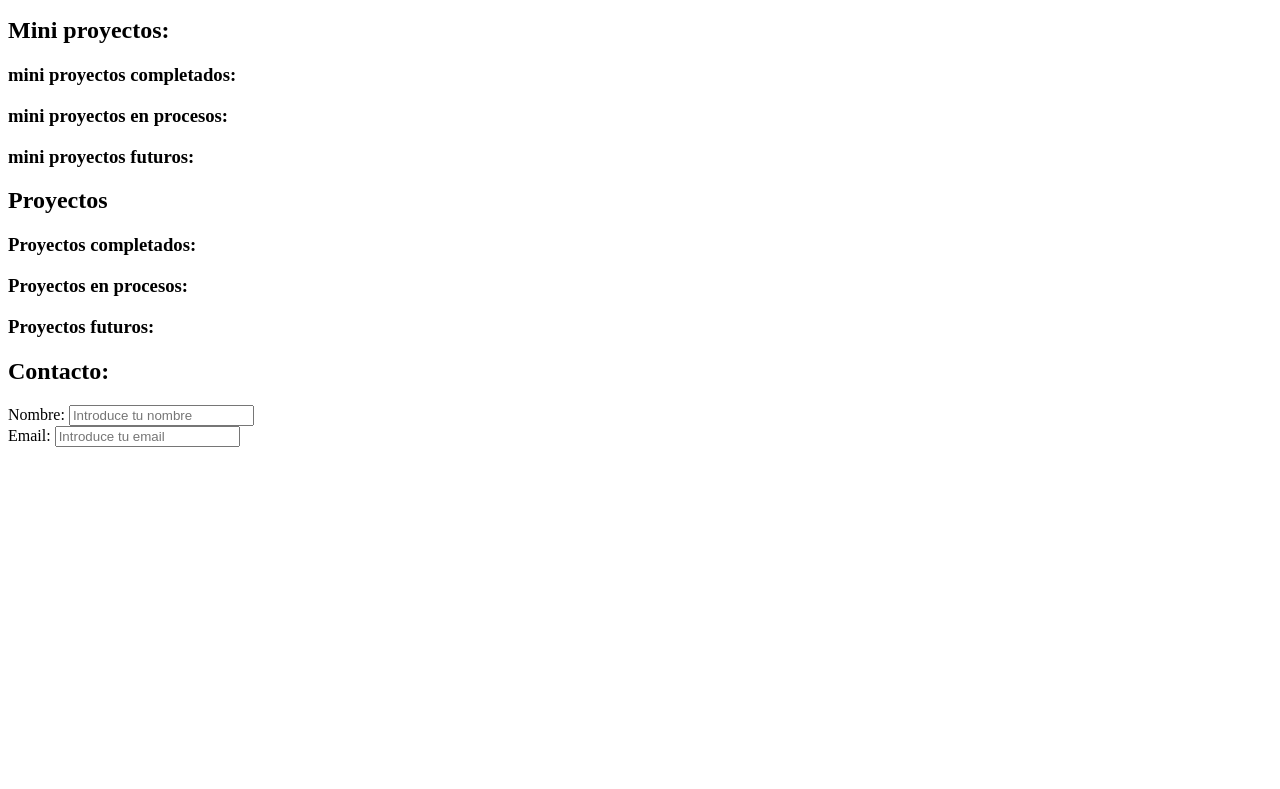
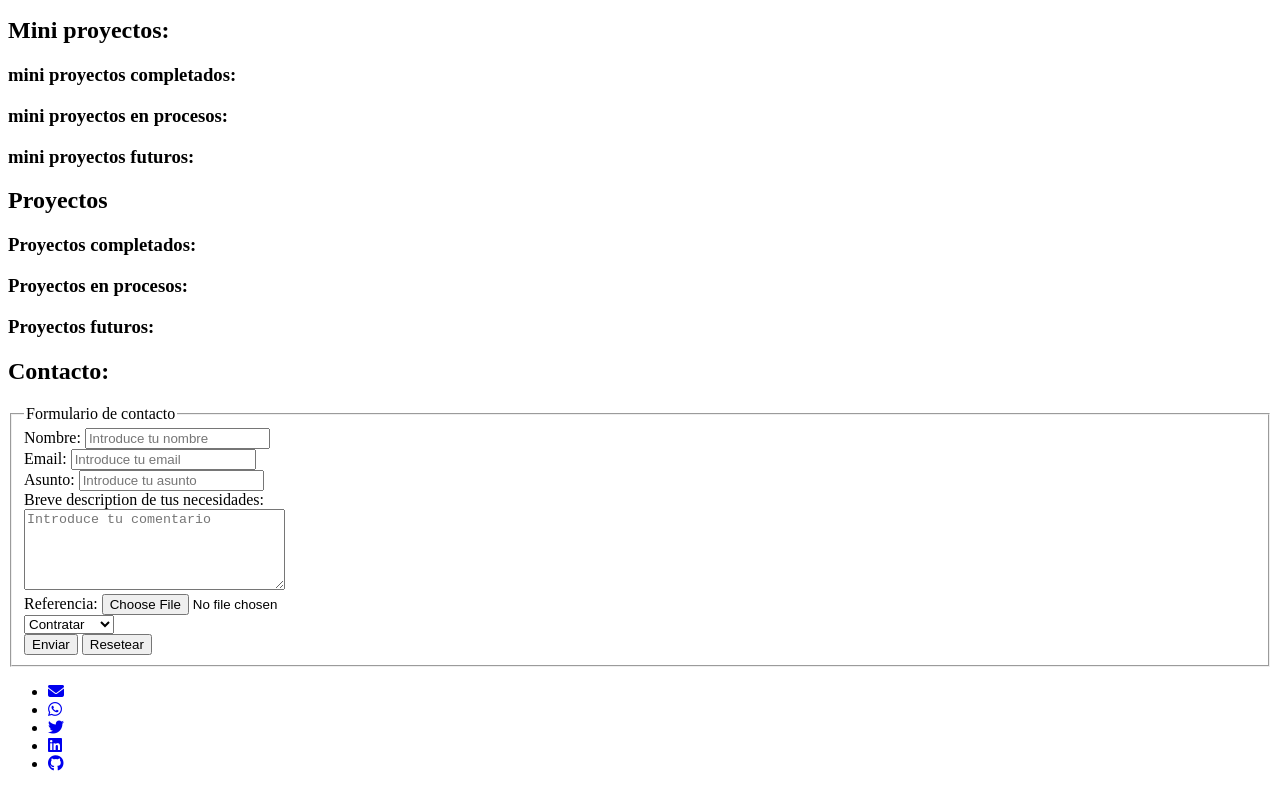
Before and after one commit to RyogIndieInc/diario-del-desarrollador, a plain HTML site: page index.html in a window 1280 px wide. Shown: the part 603-1392 px from the top of the page. Before the commit the page ends 1058 px from the top, so only its background shows below. Drawn offline with Linux system fonts and the light colour scheme.

Commit message:
Día 4: Formularios, validación HTML y mejoras de accesibilidad

```diff
--- a/index.html
+++ b/index.html
@@ -5,6 +5,7 @@
     <meta name="viewport" content="width=device-width, initial-scale=1.0">
     <meta name="description" content="Acompaña a Ryog, un desarrollador indie en su viaje hacia el dominio del desarrollo web full-stack, HTML, CSS, Git, y más.">
     <title>El Diario del Desarrollador | Mi camino como Full-Stack Dev</title>
+    <link rel="stylesheet" href="https://cdnjs.cloudflare.com/ajax/libs/font-awesome/6.5.0/css/all.min.css">
 </head>
 <body>
     <header>
@@ -57,14 +58,47 @@
     <footer>
         <section id="contacto">
             <h2>Contacto:</h2>
-            <form>
-                <label for="nombre">Nombre:</label>
-                <input type="text" id="nombre" placeholder="Introduce tu nombre">
-                <br>
-                <label for="email">Email:</label>
-                <input type="email" id="email" placeholder="Introduce tu email">
-            </form>
+            <fieldset title="formulario de contacto" lang="es">
+                <legend>Formulario de contacto</legend>
+                <form autocomplete="on">
+                    <label for="nombre">Nombre:</label>
+                    <input type="text" id="nombre" name="Nombre" title="nombre del usuario" placeholder="Introduce tu nombre" required>
+                    <br>
+                    <label for="email">Email:</label>
+                    <input type="email" id="email" name="Email" title="email del usuario" placeholder="Introduce tu email" required>
+                    <br>
+                    <label for="asunto">Asunto:</label>
+                    <input type="text" id="asunto" name="Asunto" title="asunto por el cual se contacta" placeholder="Introduce tu asunto" required>
+                    <br>
+                    <label for="comentario">Breve description de tus necesidades:</label>
+                    <br>
+                    <textarea name="comentario" id="comentario" title="descripción de la razón de contacto" placeholder="Introduce tu comentario" cols="30" rows="5" minlength="20"></textarea>
+                    <br>
+                    <label for="archivo">Referencia:</label>
+                    <input type="file" id="archivo" name="Referencia" title="archivo de referencia">
+                    <br>
+                    <select name="Tipo de mensaje" id="tipo-mensaje" title="Selecciona una opción" required>
+                        <option value="contratar">Contratar</option>
+                        <option value="feedback">Feedback</option>
+                        <option value="soporte">Soporte</option>
+                        <option value="sugerencia">Sugerencia</option>
+                    </select>
+                    <br>
+                    <input type="submit" value="Enviar" name="Enviar" title="botón de enviar">
+                    <input type="reset" value="Resetear" name="Resetear" title="botón para resetear">
+                </form>
+            </fieldset>
         </section>
+
+        <div>
+            <ul>
+                <li><a href="mailto:ryogdev@gmail.com" target="_blank" title="email"><i class="fas fa-envelope"></i></a></li>
+                <li><a href="https://wa.me/+51934601831" target="_blank" title="WhatsApp"><i class="fab fa-whatsapp"></i></a></li>
+                <li><a href="https://x.com/RyogDev" target="_blank" title="Twitter"><i class="fab fa-twitter"></i></a></li>
+                <li><a href="https://www.linkedin.com/in/ronny-olivares-dev/" target="_blank" title="LinkedIn"><i class="fab fa-linkedin"></i></a></li>
+                <li><a href="https://github.com/RyogIndieInc" target="_blank" title="Github"><i class="fab fa-github"></i></a></li>
+            </ul>
+        </div>
     </footer>
 </body>
 </html>
--- /dev/null
+++ b/style.css
@@ -0,0 +1,5 @@
+i {
+    font-size: 24px;
+    color: #28ee1b;
+    margin-right: 10px;
+}
```
Also changed, not shown: 1 other file.
